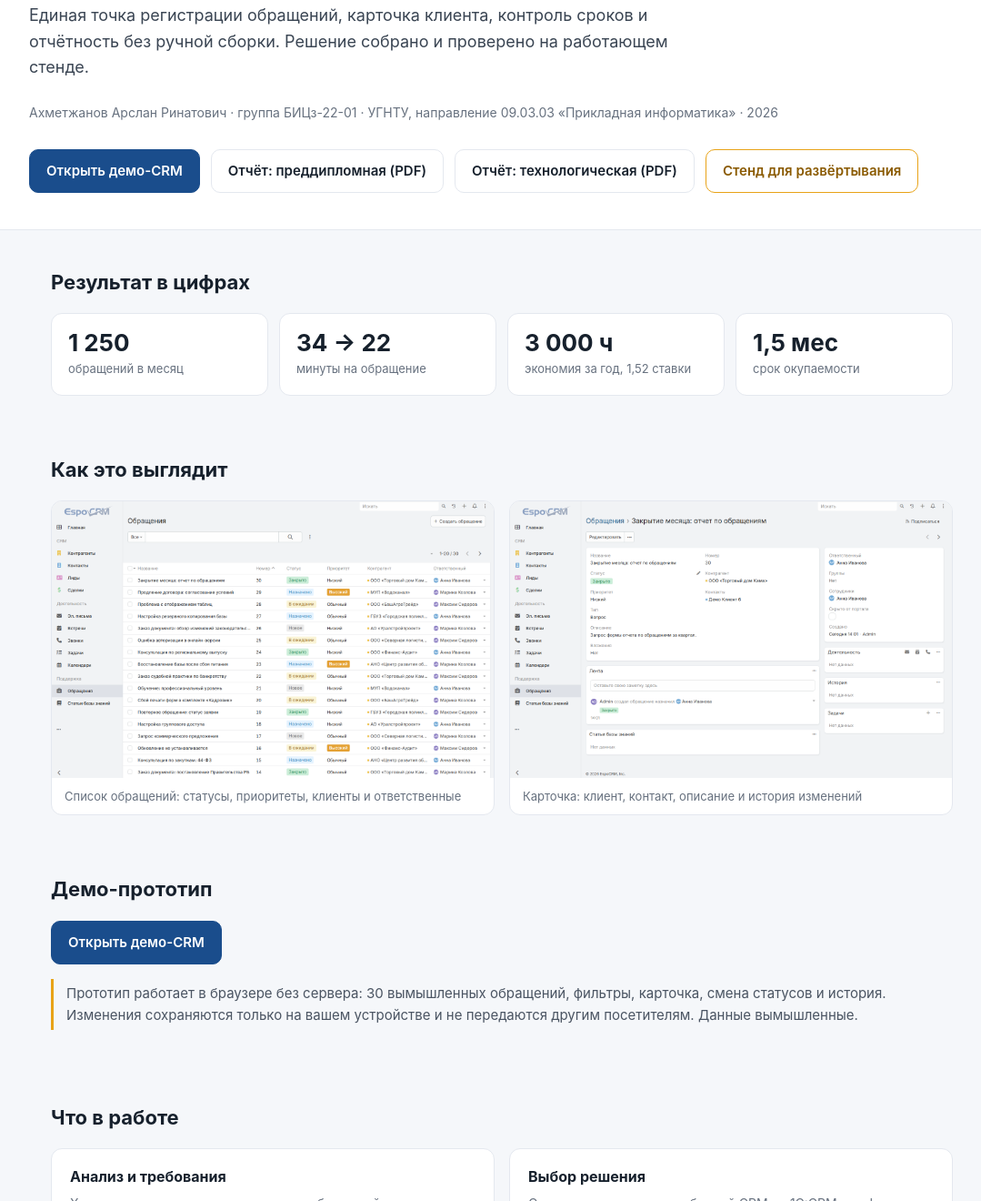
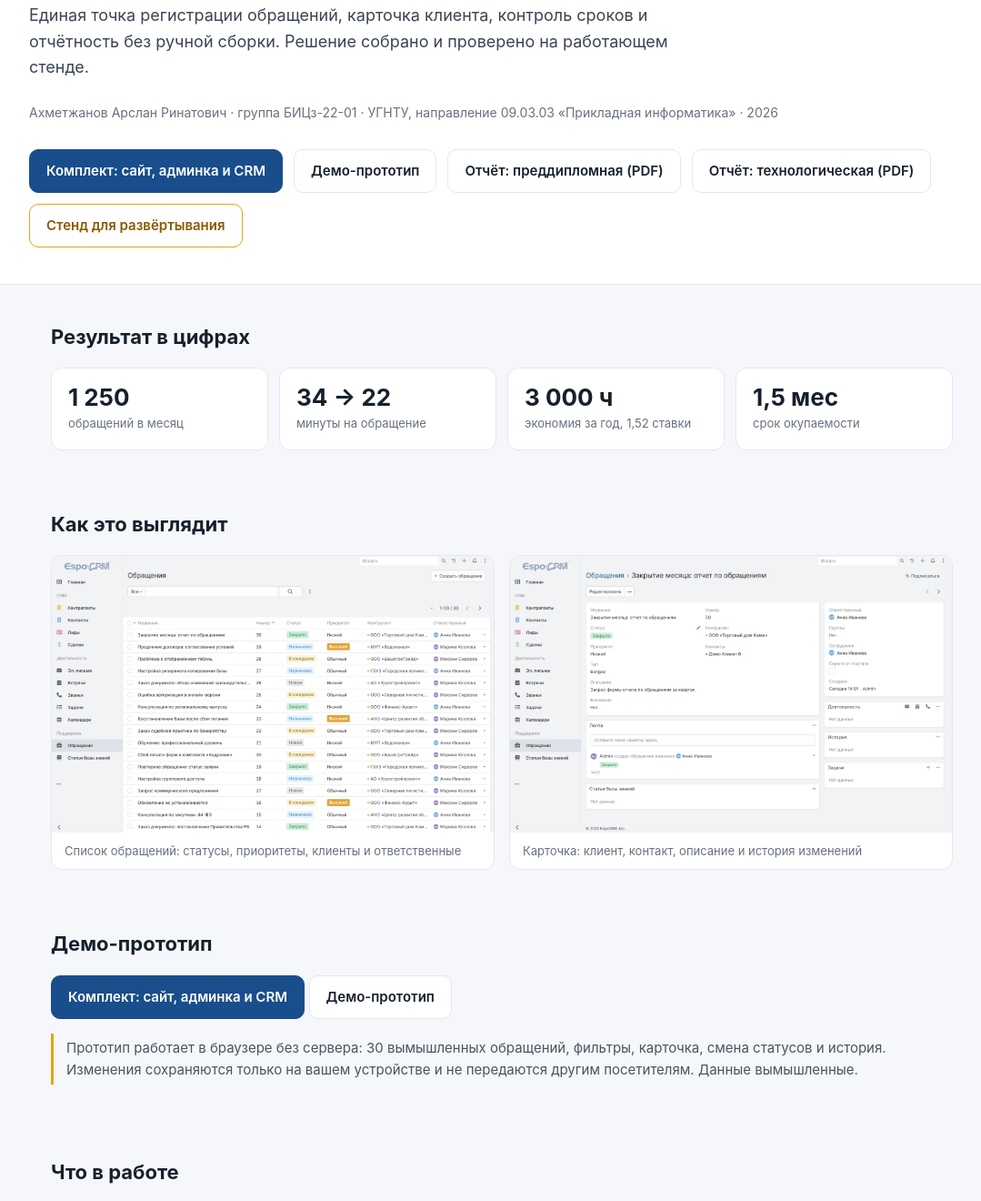
Before and after one commit to arslan-ahmetjanov/uni-akcent-crm, a plain HTML site: page index.html in a window 1280 px wide. Shown: the part 231-1551 px from the top of the page at 91% size, without its empty margins (88-1167 px from the left). Drawn offline with Linux system fonts and the light colour scheme.

Commit message:
docs: ссылка на комплект сайт+админка+CRM

```diff
--- a/index.html
+++ b/index.html
@@ -72,7 +72,8 @@
     <p class="meta">Ахметжанов Арслан Ринатович · группа БИЦз-22-01 · УГНТУ,
       направление 09.03.03 «Прикладная информатика» · 2026</p>
     <div class="cta">
-      <a class="btn primary" href="demo/">Открыть демо-CRM</a>
+      <a class="btn primary" href="https://arslan-ahmetjanov.github.io/akcent-crm/">Комплект: сайт, админка и CRM</a>
+      <a class="btn" href="demo/">Демо-прототип</a>
       <a class="btn" href="reports/Ахметжанов_БИЦз-22-01_Производственная_практика.pdf">
         Отчёт: преддипломная (PDF)</a>
       <a class="btn" href="reports/Ахметжанов_БИЦз-22-01_Технологическая_практика.pdf">
@@ -111,7 +112,8 @@
 
     <section>
       <h2>Демо-прототип</h2>
-      <p><a class="btn primary" href="demo/">Открыть демо-CRM</a></p>
+      <p><a class="btn primary" href="https://arslan-ahmetjanov.github.io/akcent-crm/">Комплект: сайт, админка и CRM</a>
+      <a class="btn" href="demo/">Демо-прототип</a></p>
       <p class="note">Прототип работает в браузере без сервера: 30 вымышленных обращений,
         фильтры, карточка, смена статусов и история. Изменения сохраняются только
         на вашем устройстве и не передаются другим посетителям. Данные вымышленные.</p>
```
